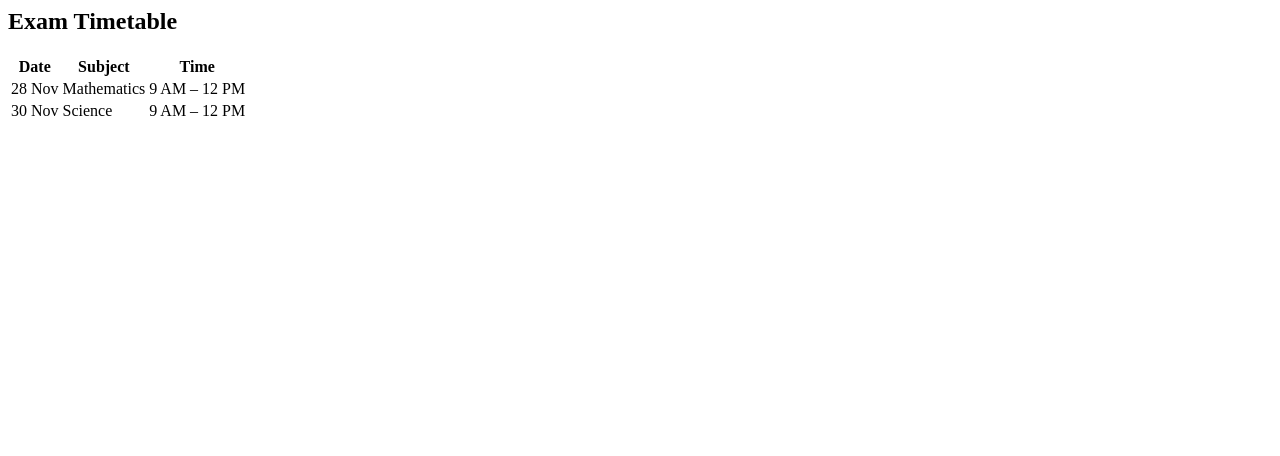
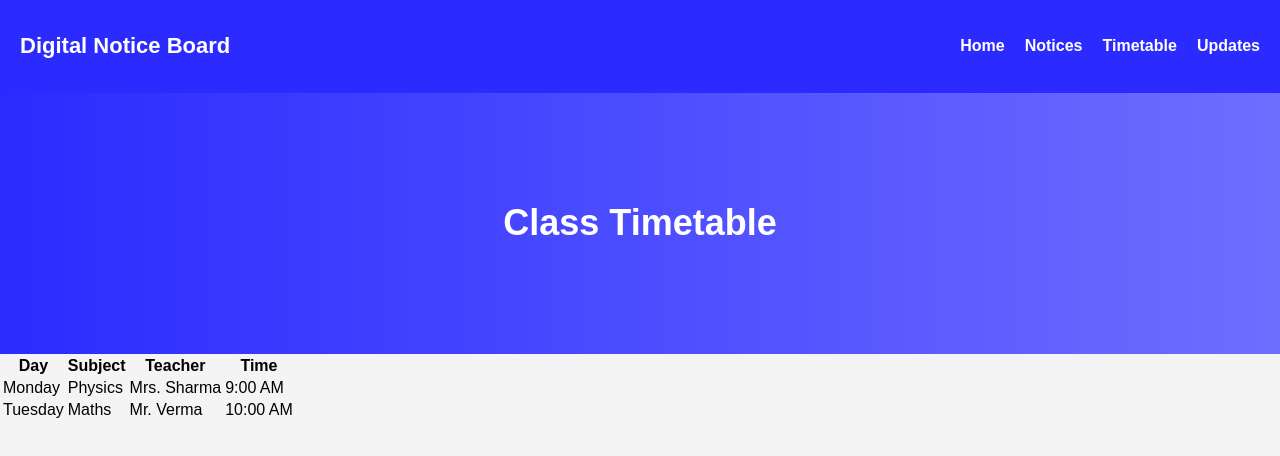
Before and after one commit to kanishka240407-ui/My-website-, a plain HTML site: page timetable.html in a window 1280 px wide. Drawn offline with Linux system fonts and the light colour scheme.

Commit message:
Update timetable.html

```diff
--- a/timetable.html
+++ b/timetable.html
@@ -1,23 +1,55 @@
-<section class="notice-section">
-    <h2>Exam Timetable</h2>
+<!DOCTYPE html>
+<html lang="en">
+<head>
+    <meta charset="UTF-8">
+    <meta name="viewport" content="width=device-width, initial-scale=1.0">
+    <title>Timetable</title>
+    <link rel="stylesheet" href="Style.css">
+</head>
 
+<body>
+
+<header>
+    <nav class="navbar">
+        <h1 class="logo">Digital Notice Board</h1>
+        <ul>
+            <li><a href="index.html">Home</a></li>
+            <li><a href="notices.html">Notices</a></li>
+            <li><a href="timetable.html">Timetable</a></li>
+            <li><a href="updates.html">Updates</a></li>
+        </ul>
+    </nav>
+</header>
+
+<section class="hero small">
+    <h2>Class Timetable</h2>
+</section>
+
+<section class="table-box">
     <table>
         <tr>
-            <th>Date</th>
+            <th>Day</th>
             <th>Subject</th>
+            <th>Teacher</th>
             <th>Time</th>
         </tr>
 
         <tr>
-            <td>28 Nov</td>
-            <td>Mathematics</td>
-            <td>9 AM – 12 PM</td>
+            <td>Monday</td>
+            <td>Physics</td>
+            <td>Mrs. Sharma</td>
+            <td>9:00 AM</td>
         </tr>
 
         <tr>
-            <td>30 Nov</td>
-            <td>Science</td>
-            <td>9 AM – 12 PM</td>
+            <td>Tuesday</td>
+            <td>Maths</td>
+            <td>Mr. Verma</td>
+            <td>10:00 AM</td>
         </tr>
+
     </table>
 </section>
+
+</body>
+</html>
```
